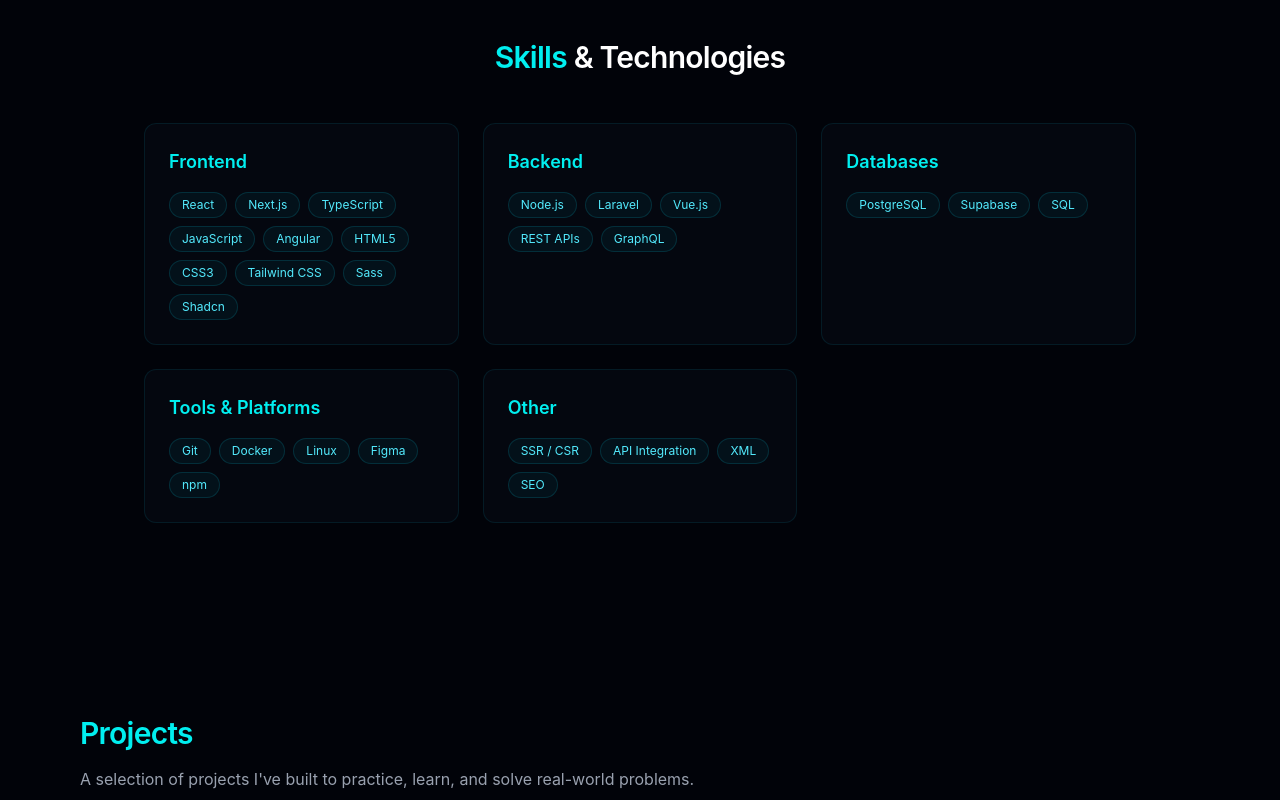
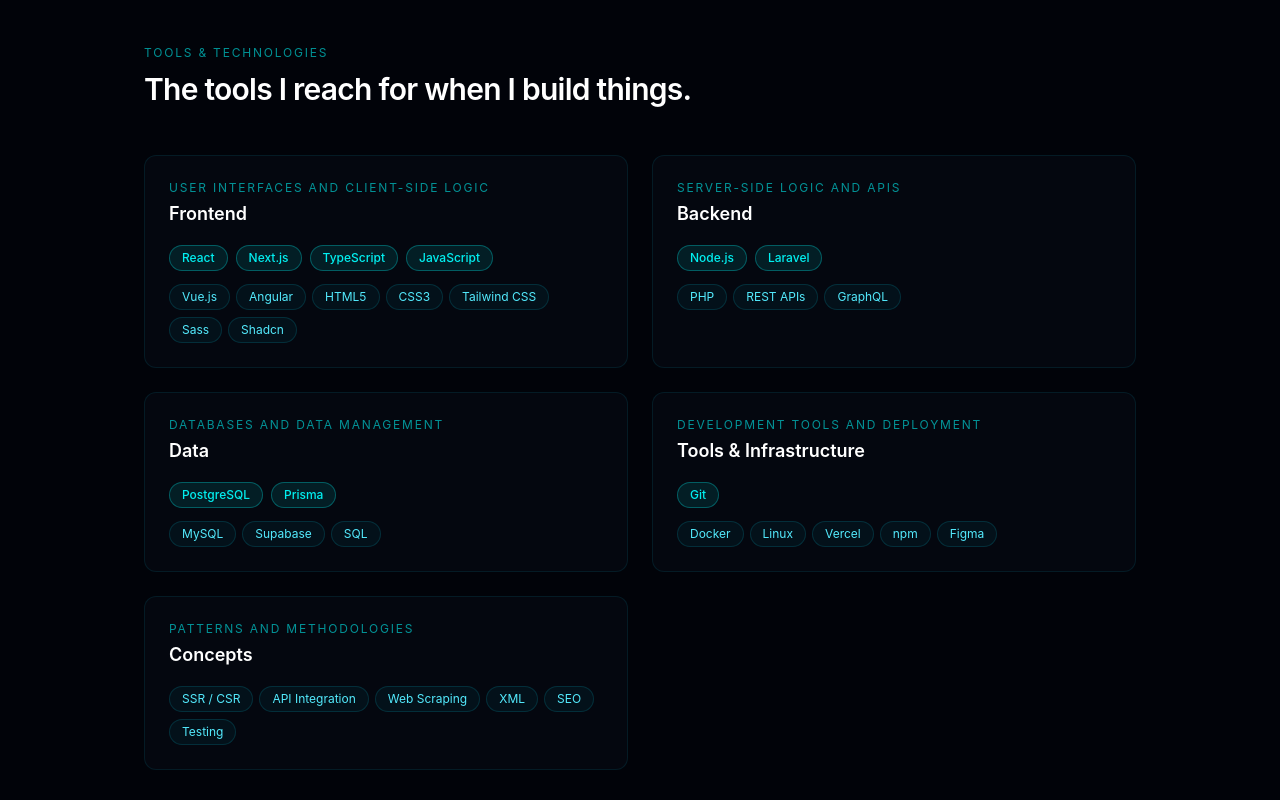
Before and after one commit to hydratypelvl/NextPort, a Next.js app: page / in a window 1280 px wide. Shown: the part 1400-2200 px from the top of the page. Built offline with nearby package versions, Linux system fonts and the light colour scheme.

Commit message:
feat: redesign skills section with visual hierarchy

```diff
--- a/components/sections/skills-section.tsx
+++ b/components/sections/skills-section.tsx
@@ -1,60 +1,242 @@
-import React from 'react'
+'use client'
 
-const skillCategories = [
+import { useEffect, useRef, useState } from 'react'
+import { cn } from '@/lib/utils'
+
+interface Skill {
+    name: string
+    primary?: boolean
+    projects?: string[]
+}
+
+interface SkillCategory {
+    title: string
+    description: string
+    skills: Skill[]
+}
+
+const skillCategories: SkillCategory[] = [
     {
         title: 'Frontend',
-        skills: ['React', 'Next.js', 'TypeScript', 'JavaScript', 'Angular', 'HTML5', 'CSS3', 'Tailwind CSS', 'Sass', 'Shadcn'],
+        description: 'User interfaces and client-side logic',
+        skills: [
+            { name: 'React', primary: true, projects: ['Spellio', 'TurboCore', 'Checkmate', 'Dashboard'] },
+            { name: 'Next.js', primary: true, projects: ['Spellio', 'TurboCore', 'R1 Microservice', 'Checkmate', 'Dashboard'] },
+            { name: 'TypeScript', primary: true, projects: ['Spellio', 'TurboCore', 'R1 Microservice', 'Checkmate'] },
+            { name: 'JavaScript', primary: true, projects: ['R1 Tyres', 'All projects'] },
+            { name: 'Vue.js', projects: ['Professional work'] },
+            { name: 'Angular', projects: ['Bidstack'] },
+            { name: 'HTML5', projects: ['All projects'] },
+            { name: 'CSS3', projects: ['All projects'] },
+            { name: 'Tailwind CSS', projects: ['Spellio', 'TurboCore', 'Portfolio'] },
+            { name: 'Sass', projects: ['Bidstack'] },
+            { name: 'Shadcn', projects: ['Portfolio'] },
+        ],
     },
     {
         title: 'Backend',
-        skills: ['Node.js', 'Laravel', 'Vue.js', 'REST APIs', 'GraphQL'],
+        description: 'Server-side logic and APIs',
+        skills: [
+            { name: 'Node.js', primary: true, projects: ['Spellio', 'TurboCore'] },
+            { name: 'Laravel', primary: true, projects: ['R1 Tyres', 'Professional work'] },
+            { name: 'PHP', projects: ['R1 Tyres'] },
+            { name: 'REST APIs', projects: ['Spellio', 'R1 Tyres', 'Professional work'] },
+            { name: 'GraphQL', projects: ['Professional work'] },
+        ],
     },
     {
-        title: 'Databases',
-        skills: ['PostgreSQL', 'Supabase', 'SQL'],
+        title: 'Data',
+        description: 'Databases and data management',
+        skills: [
+            { name: 'PostgreSQL', primary: true, projects: ['Spellio'] },
+            { name: 'MySQL', projects: ['R1 Tyres'] },
+            { name: 'Supabase', projects: ['TurboCore'] },
+            { name: 'SQL', projects: ['All projects'] },
+            { name: 'Prisma', primary: true, projects: ['Spellio'] },
+        ],
     },
     {
-        title: 'Tools & Platforms',
-        skills: ['Git', 'Docker', 'Linux', 'Figma', 'npm'],
+        title: 'Tools & Infrastructure',
+        description: 'Development tools and deployment',
+        skills: [
+            { name: 'Git', primary: true, projects: ['All projects'] },
+            { name: 'Docker', projects: ['Professional work'] },
+            { name: 'Linux', projects: ['Server management'] },
+            { name: 'Vercel', projects: ['Spellio', 'TurboCore', 'Portfolio'] },
+            { name: 'npm', projects: ['All projects'] },
+            { name: 'Figma', projects: ['UI/UX design'] },
+        ],
     },
     {
-        title: 'Other',
-        skills: ['SSR / CSR', 'API Integration', 'XML', 'SEO'],
+        title: 'Concepts',
+        description: 'Patterns and methodologies',
+        skills: [
+            { name: 'SSR / CSR', projects: ['Spellio', 'TurboCore'] },
+            { name: 'API Integration', projects: ['R1 Tyres', 'Spellio'] },
+            { name: 'Web Scraping', projects: ['Personal experiments'] },
+            { name: 'XML', projects: ['R1 Tyres', 'Professional work'] },
+            { name: 'SEO', projects: ['Client websites'] },
+            { name: 'Testing', projects: ['Professional work'] },
+        ],
     },
 ]
 
-const SkillsSection = () => {
+function SkillPill({ skill, onHover, isHighlighted }: {
+    skill: Skill
+    onHover: (skill: Skill | null) => void
+    isHighlighted: boolean
+}) {
+    return (
+        <div
+            className="relative"
+            onMouseEnter={() => onHover(skill)}
+            onMouseLeave={() => onHover(null)}
+        >
+            <span
+                className={cn(
+                    'inline-flex items-center rounded-full border px-3 py-1 text-xs transition-all duration-200',
+                    skill.primary
+                        ? 'border-primary/30 bg-primary/10 text-primary font-medium'
+                        : 'border-cyan-400/15 bg-cyan-400/5 text-cyan-300',
+                    isHighlighted && 'border-primary/50 bg-primary/15 shadow-[0_0_12px_rgba(0,246,255,0.2)]'
+                )}
+            >
+                {skill.name}
+            </span>
+
+            {isHighlighted && skill.projects && skill.projects.length > 0 && (
+                <div className="absolute left-0 top-full z-10 mt-2 w-48 rounded-lg border border-cyan-400/10 bg-card p-3 shadow-xl">
+                    <span className="text-[10px] uppercase tracking-widest text-primary/60">Used in</span>
+                    <ul className="mt-1.5 space-y-0.5">
+                        {skill.projects.map((project) => (
+                            <li key={project} className="text-xs text-gray-400">
+                                {project}
+                            </li>
+                        ))}
+                    </ul>
+                </div>
+            )}
+        </div>
+    )
+}
+
+function SkillCategoryCard({ category, index }: { category: SkillCategory; index: number }) {
+    const [hoveredSkill, setHoveredSkill] = useState<Skill | null>(null)
+    const ref = useRef<HTMLElement>(null)
+
+    useEffect(() => {
+        const el = ref.current
+        if (!el) return
+
+        if (window.matchMedia('(prefers-reduced-motion: reduce)').matches) {
+            el.classList.add('visible')
+            return
+        }
+
+        const observer = new IntersectionObserver(
+            ([entry]) => {
+                if (entry.isIntersecting) {
+                    el.classList.add('visible')
+                    observer.disconnect()
+                }
+            },
+            { rootMargin: '-15% 0px -15% 0px' }
+        )
+
+        observer.observe(el)
+        return () => observer.disconnect()
+    }, [])
+
+    const primarySkills = category.skills.filter((s) => s.primary)
+    const secondarySkills = category.skills.filter((s) => !s.primary)
+
+    return (
+        <article
+            ref={ref}
+            className={cn(
+                'journey-fade-in rounded-xl border border-cyan-400/10 bg-card p-6 transition-all duration-300 hover:border-cyan-400/20',
+                index % 2 === 0 ? 'from-left' : 'from-right'
+            )}
+        >
+            <div className="mb-1 text-xs uppercase tracking-[0.15em] text-primary/60">
+                {category.description}
+            </div>
+            <h3 className="text-lg font-semibold text-white">
+                {category.title}
+            </h3>
+
+            <div className="mt-4 space-y-3">
+                {primarySkills.length > 0 && (
+                    <div className="flex flex-wrap gap-2">
+                        {primarySkills.map((skill) => (
+                            <SkillPill
+                                key={skill.name}
+                                skill={skill}
+                                onHover={setHoveredSkill}
+                                isHighlighted={hoveredSkill?.name === skill.name}
+                            />
+                        ))}
+                    </div>
+                )}
+
+                {secondarySkills.length > 0 && (
+                    <div className="flex flex-wrap gap-1.5">
+                        {secondarySkills.map((skill) => (
+                            <SkillPill
+                                key={skill.name}
+                                skill={skill}
+                                onHover={setHoveredSkill}
+                                isHighlighted={hoveredSkill?.name === skill.name}
+                            />
+                        ))}
+                    </div>
+                )}
+            </div>
+        </article>
+    )
+}
+
+export default function SkillsSection() {
+    const sectionRef = useRef<HTMLDivElement>(null)
+
+    useEffect(() => {
+        const el = sectionRef.current
+        if (!el) return
+
+        if (window.matchMedia('(prefers-reduced-motion: reduce)').matches) return
+
+        const observer = new IntersectionObserver(
+            ([entry]) => {
+                if (entry.isIntersecting) {
+                    el.classList.add('visible')
+                    observer.disconnect()
+                }
+            },
+            { rootMargin: '-10% 0px -10% 0px' }
+        )
+
+        observer.observe(el)
+        return () => observer.disconnect()
+    }, [])
+
     return (
         <section id="skills" className="relative w-full py-24">
             <div className="mx-auto max-w-5xl px-4">
-                <h2 className="text-center text-2xl font-semibold tracking-tight text-white sm:text-3xl">
-                    <span className="text-primary">Skills</span> & Technologies
-                </h2>
+                <div ref={sectionRef} className="journey-fade-in">
+                    <span className="text-xs uppercase tracking-[0.15em] text-primary/60">
+                        Tools & Technologies
+                    </span>
+                    <h2 className="mt-2 text-2xl font-semibold tracking-tight text-white sm:text-3xl">
+                        The tools I reach for when I build things.
+                    </h2>
+                </div>
 
-                <div className="mt-12 grid gap-6 sm:grid-cols-2 lg:grid-cols-3">
-                    {skillCategories.map((category) => (
-                        <div
-                            key={category.title}
-                            className="group rounded-xl border border-cyan-400/10 bg-card p-6 transition-all duration-300 hover:border-cyan-400/30 hover:shadow-[0_0_30px_rgba(0,246,255,0.1)]"
-                        >
-                            <h3 className="text-lg font-semibold text-primary">
-                                {category.title}
-                            </h3>
-                            <ul className="mt-4 flex flex-wrap gap-2">
-                                {category.skills.map((skill) => (
-                                    <li
-                                        key={skill}
-                                        className="rounded-full border border-cyan-400/15 bg-cyan-400/5 px-3 py-1 text-xs text-cyan-300 transition-all duration-300 hover:border-cyan-400/40 hover:bg-cyan-400/10 hover:shadow-[0_0_10px_rgba(0,246,255,0.2)]"
-                                    >
-                                        {skill}
-                                    </li>
-                                ))}
-                            </ul>
-                        </div>
+                <div className="mt-12 grid gap-6 sm:grid-cols-2">
+                    {skillCategories.map((category, i) => (
+                        <SkillCategoryCard key={category.title} category={category} index={i} />
                     ))}
                 </div>
             </div>
         </section>
     )
 }
-export default SkillsSection
```
